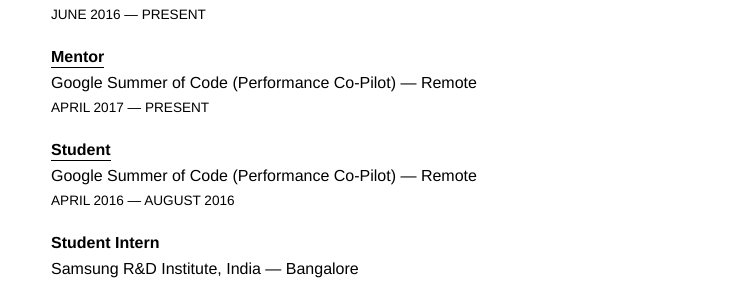
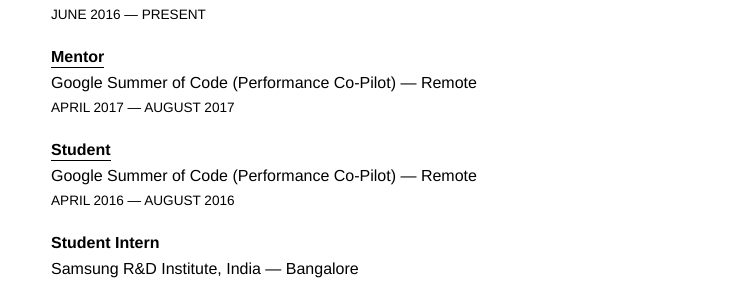
Before and after one commit to suyash/suyash.github.io, a Jekyll site: the page built from index.html, in a window 1280 px wide. Shown: the part 528-814 px from the top of the page, without its empty margins (161-914 px from the left). Built offline with Jekyll 4.4.1, drawn with Linux system fonts in a browser that asks for light colours.

Commit message:
experience: update GSoC 2

```diff
--- a/_data/experience.yml
+++ b/_data/experience.yml
@@ -8,7 +8,7 @@
   location: Remote
   position: Mentor
   start: April 2017
-  end: present
+  end: August 2017
   link: https://summerofcode.withgoogle.com/projects/#4556792928403456
 
 - name: Google Summer of Code (Performance Co-Pilot)
```
